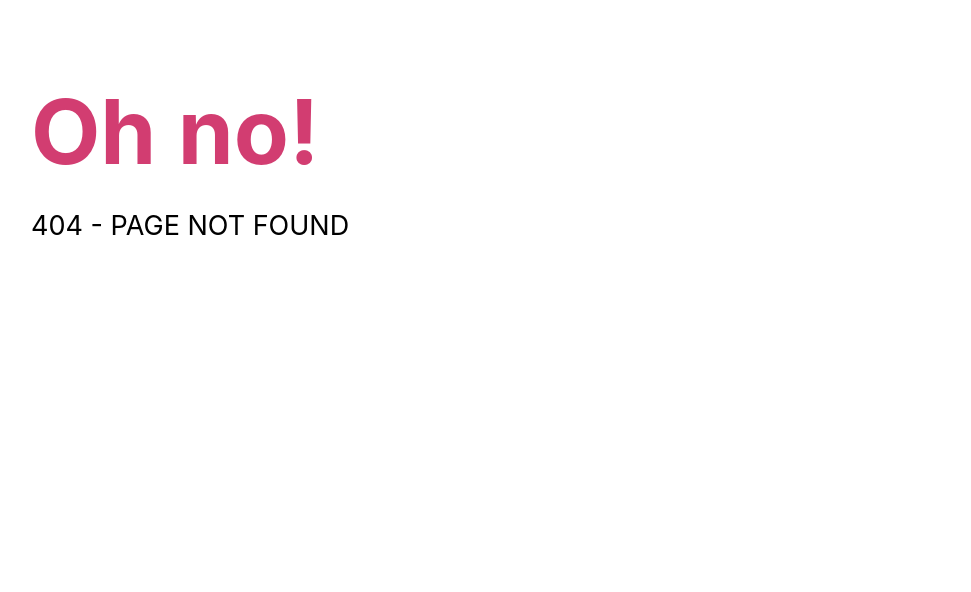
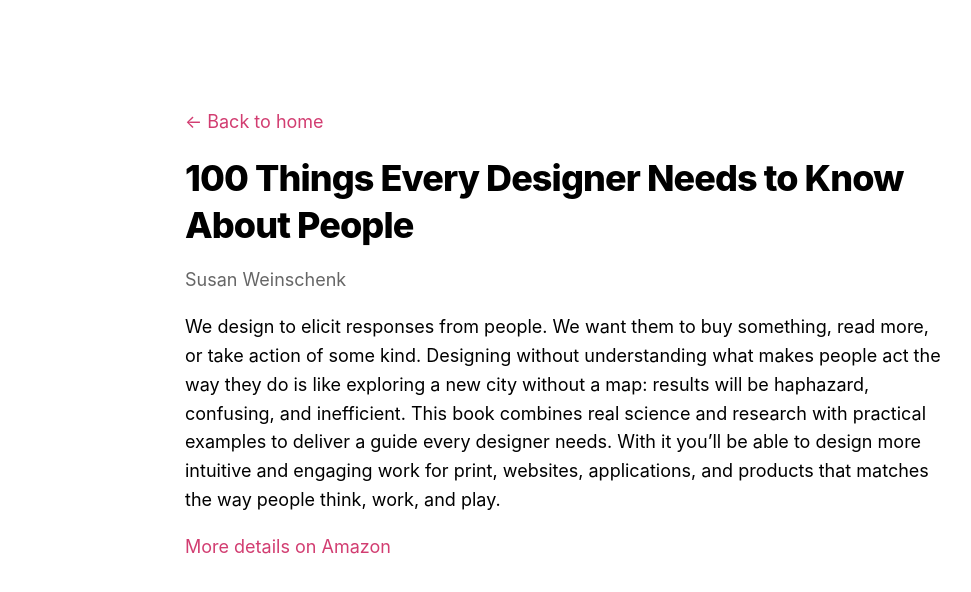
Before and after one commit to hellofanny/nextjs-blog, a Next.js app: page /books/100-things in a window 1280 px wide. Before the commit this address had no page. Shown: the top 592 px of the page, without its empty margins (77-1048 px from the left). Built offline with nearby package versions, Linux system fonts and the light colour scheme.

Commit message:
Attempts to use dynamic route for books to display book details page

```diff
--- /dev/null
+++ b/pages/books/[id].js
@@ -0,0 +1,48 @@
+import Layout from "../../components/layout";
+import Head from "next/head";
+import utilStyles from "../../styles/utils.module.css";
+
+import books from "../../data/books";
+
+export const getStaticPaths = () => {
+  // map data to an array of path objects with params (id)
+  const paths = books.map((book) => {
+    return {
+      params: { id: book.id },
+    };
+  });
+
+  return {
+    paths,
+    fallback: false,
+  };
+};
+
+export const getStaticProps = (context) => {
+  const id = context.params.id;
+  const data = books.find((book) => book.id === id);
+
+  return {
+    props: { book: data },
+  };
+};
+
+export default function Book({ book }) {
+  return (
+    <Layout>
+      <Head>
+        <title>{book.title}</title>
+      </Head>
+      <article>
+        <h1 className={utilStyles.headingXl}>{book.title}</h1>
+        <span className={utilStyles.lightText}> {book.author}</span>
+        <div>
+          <p>{book.description}</p>
+          <a href={book.link} target="_blank" rel="noreferrer">
+            More details on Amazon
+          </a>
+        </div>
+      </article>
+    </Layout>
+  );
+}
```
